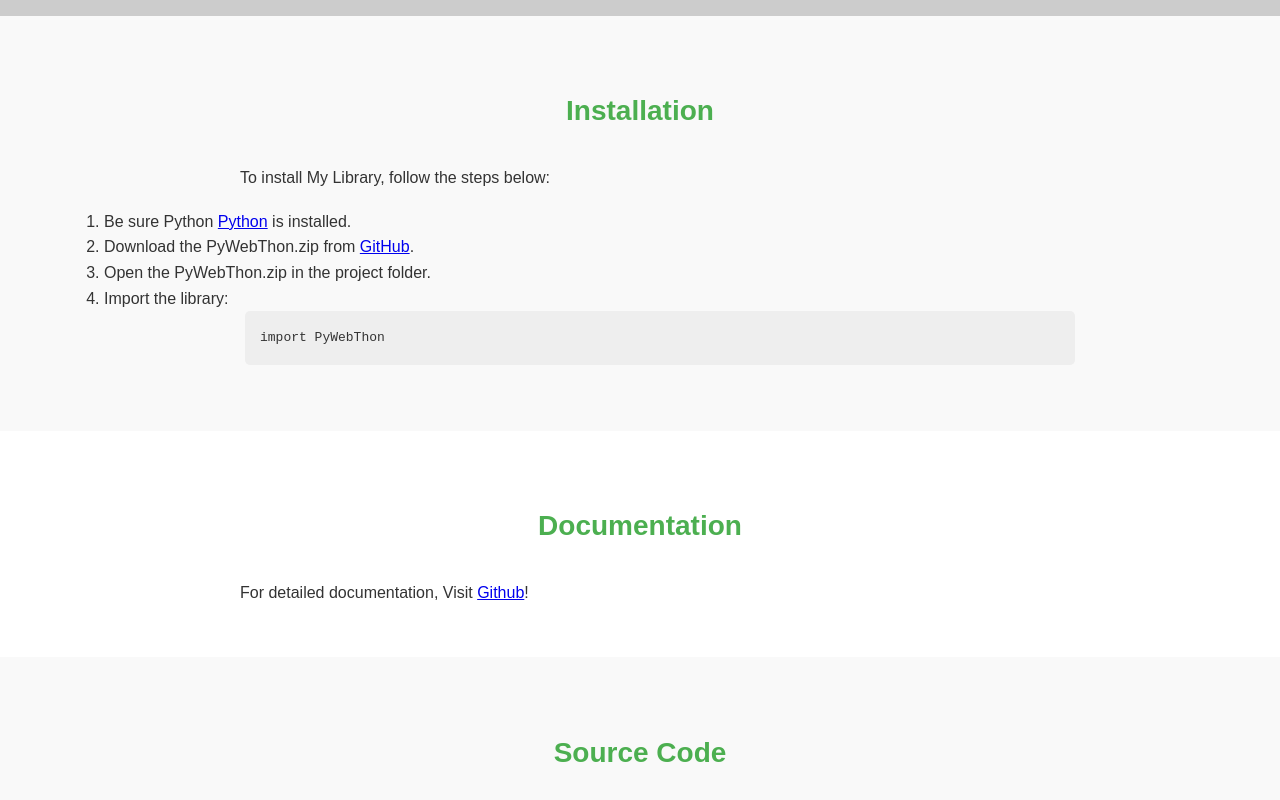
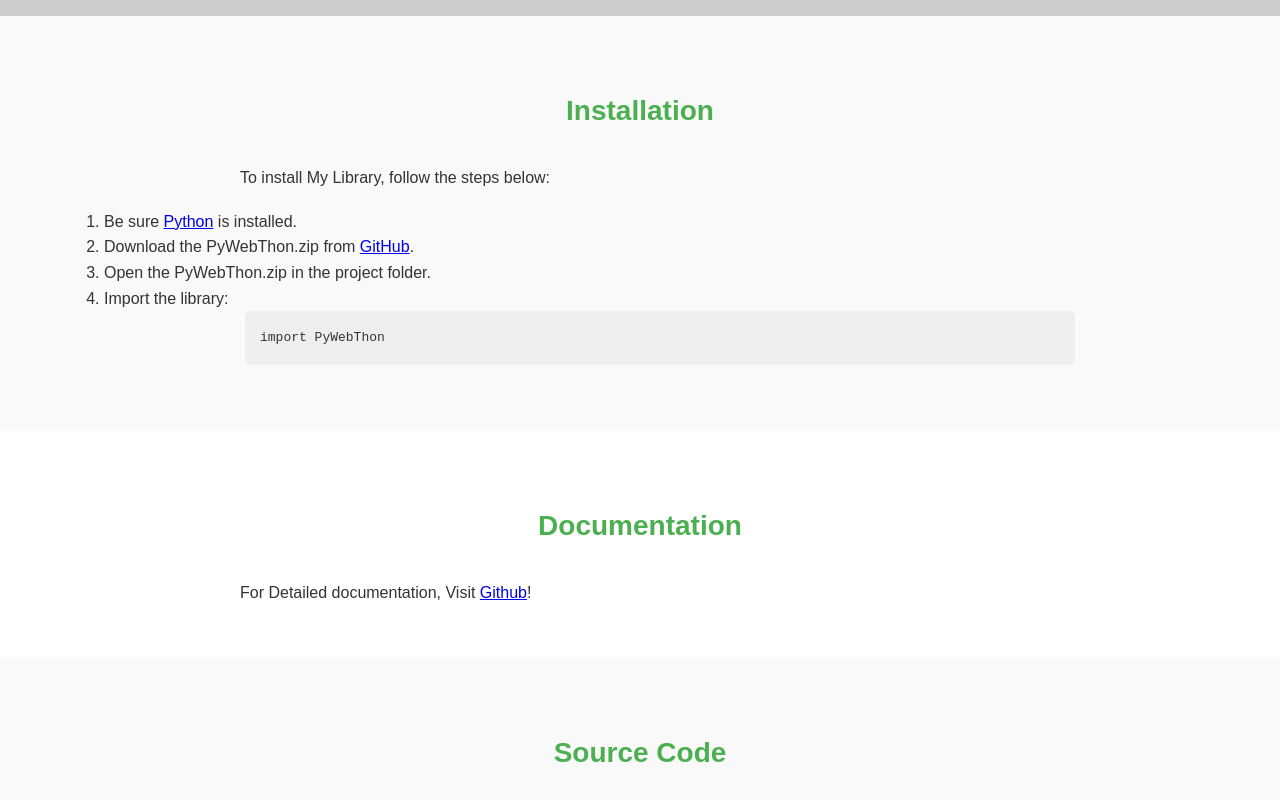
Before and after one commit to Gamermertcan/PyWebThon, a plain HTML site: page index.html in a window 1280 px wide. Shown: the part 564-1364 px from the top of the page. Drawn offline with Linux system fonts and the light colour scheme; placeholder pictures from the web are drawn by us.

Commit message:
Update index.html

```diff
--- a/index.html
+++ b/index.html
@@ -193,7 +193,7 @@
                 <h2>Installation</h2>
                 <p>To install My Library, follow the steps below:</p>
                 <ol>
-                    <li>Be sure Python <a href="https://www.python.org/downloads/" target="_blank">Python</a> is installed.</li>
+                    <li>Be sure <a href="https://www.python.org/downloads/" target="_blank">Python</a> is installed.</li>
                     <li>Download the PyWebThon.zip from <a href="https://github.com/Gamermertcan/PyWebThon/releases">GitHub</a>.</li>
                     <li>Open the PyWebThon.zip in the project folder.</li>
                     <li>Import the library:</li>
@@ -205,7 +205,7 @@
         <section id="documentation">
             <div class="container">
                 <h2>Documentation</h2>
-                <p>For detailed documentation, Visit <a href="https://github.com/Gamermertcan/PyWebThon/wiki" target="_blank">Github</a>!</p>
+                <p>For Detailed documentation, Visit <a href="https://github.com/Gamermertcan/PyWebThon/wiki" target="_blank">Github</a>!</p>
             </div>
         </section>
 
```
